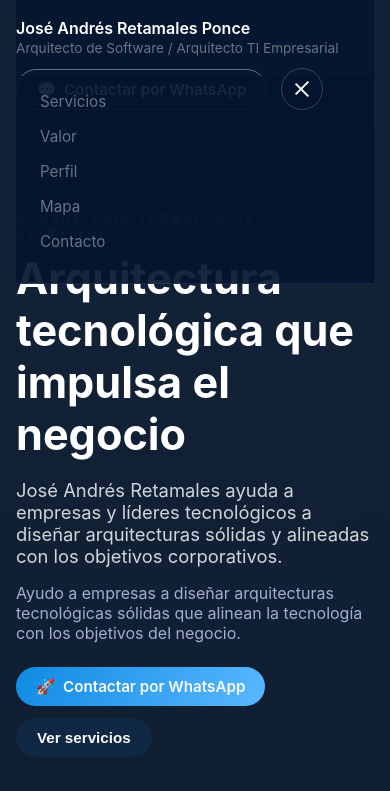
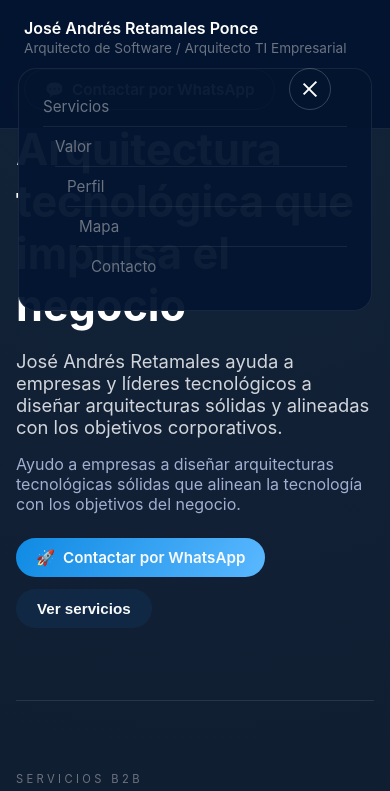
Before and after one commit to clretamales/tarjeta-virtual, a website: page index.html in a window 390 px wide. Both pictures are taken after a click on the button "Abrir menú". Shown: the top 791 px of the page. Drawn offline with Linux system fonts and the light colour scheme.

Commit message:
fix: improve mobile header ladder menu

```diff
--- a/styles.css
+++ b/styles.css
@@ -26,20 +26,23 @@ body {
 .page-shell {
   max-width: 1200px;
   margin: 0 auto;
-  padding: 0 24px 56px;
+  padding: 120px 24px 56px;
 }
 
 .top-bar {
   display: flex;
   align-items: center;
   justify-content: space-between;
-  padding: 18px 0;
+  padding: 18px 24px;
   border-bottom: 1px solid rgba(255, 255, 255, 0.08);
-  position: sticky;
+  position: fixed;
   top: 0;
-  background: rgba(4, 21, 48, 0.85);
-  backdrop-filter: blur(10px);
-  z-index: 10;
+  left: 0;
+  right: 0;
+  background: rgba(4, 21, 48, 0.95);
+  backdrop-filter: blur(12px);
+  z-index: 30;
+  gap: 12px;
 }
 
 .brand {
@@ -379,21 +382,57 @@ textarea {
 @media (max-width: 900px) {
   .main-nav {
     position: fixed;
-    inset: 76px 0 auto;
-    transform: translateY(-120%);
+    top: 68px;
+    right: 18px;
+    left: 18px;
+    max-height: 0;
+    overflow: hidden;
+    transform: translateY(0);
     flex-direction: column;
-    background: rgba(4, 21, 48, 0.92);
-    padding: 16px 24px 32px;
-    gap: 16px;
-    border-bottom: 1px solid rgba(255, 255, 255, 0.08);
-    visibility: hidden;
-    pointer-events: none;
+    background: rgba(4, 21, 48, 0.96);
+    padding: 0 24px;
+    gap: 0;
+    border-radius: 18px;
+    border: 1px solid rgba(255, 255, 255, 0.08);
+    transition: max-height 0.35s ease, padding 0.35s ease;
   }
 
   .main-nav.open {
-    visibility: visible;
-    transform: translateY(0);
-    pointer-events: auto;
+    max-height: 360px;
+    padding: 18px 24px 24px;
+  }
+
+  .main-nav a {
+    padding: 10px 0;
+    border-bottom: 1px solid rgba(255, 255, 255, 0.08);
+  }
+
+  .main-nav a:last-child {
+    border-bottom: none;
+  }
+
+  .main-nav.open a:nth-child(1) {
+    margin-left: 0;
+  }
+
+  .main-nav.open a:nth-child(2) {
+    margin-left: 12px;
+  }
+
+  .main-nav.open a:nth-child(3) {
+    margin-left: 24px;
+  }
+
+  .main-nav.open a:nth-child(4) {
+    margin-left: 36px;
+  }
+
+  .main-nav.open a:nth-child(5) {
+    margin-left: 48px;
+  }
+
+  .main-nav.open a:nth-child(6) {
+    margin-left: 60px;
   }
 
   .menu-toggle {
```
